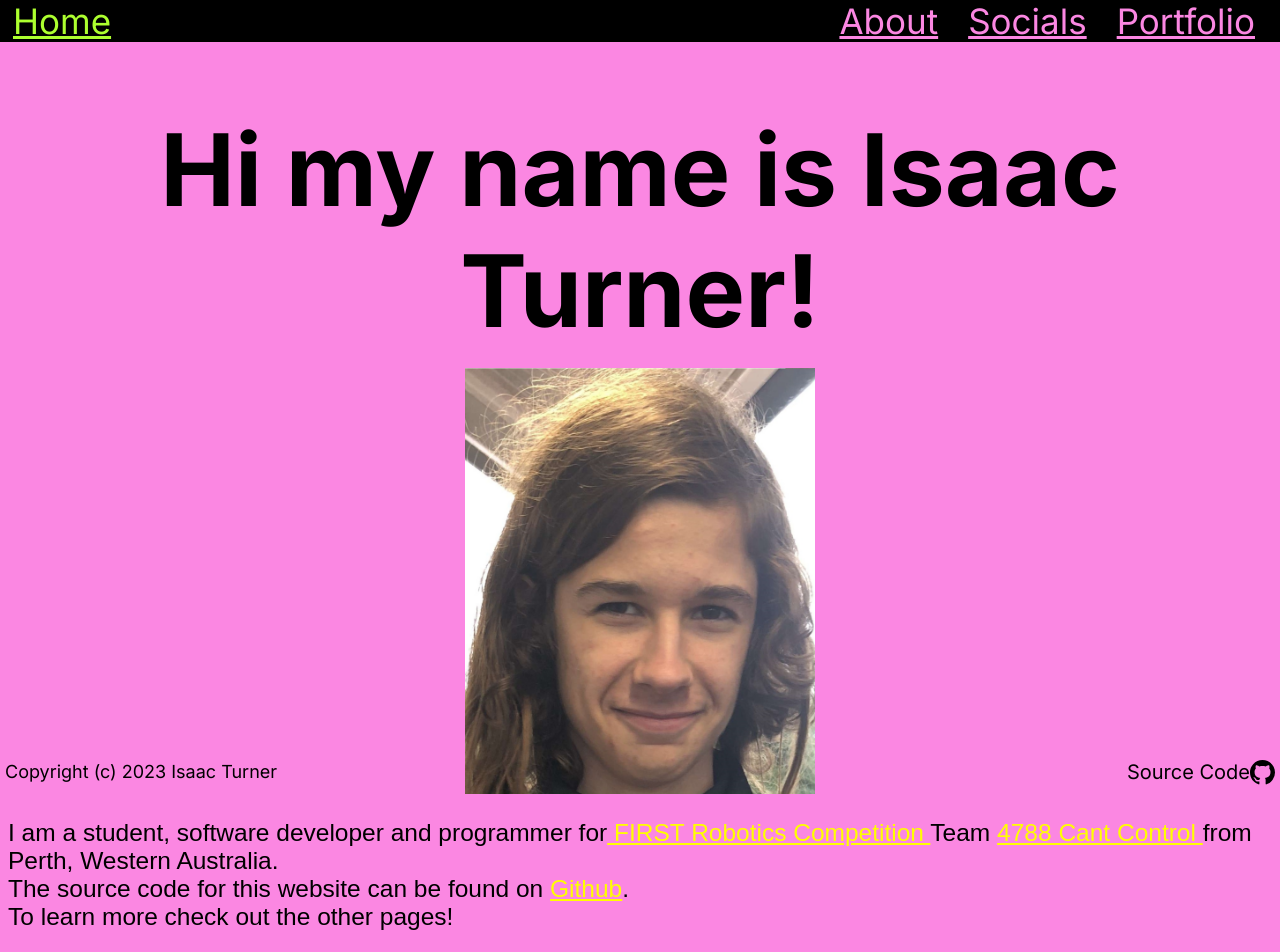
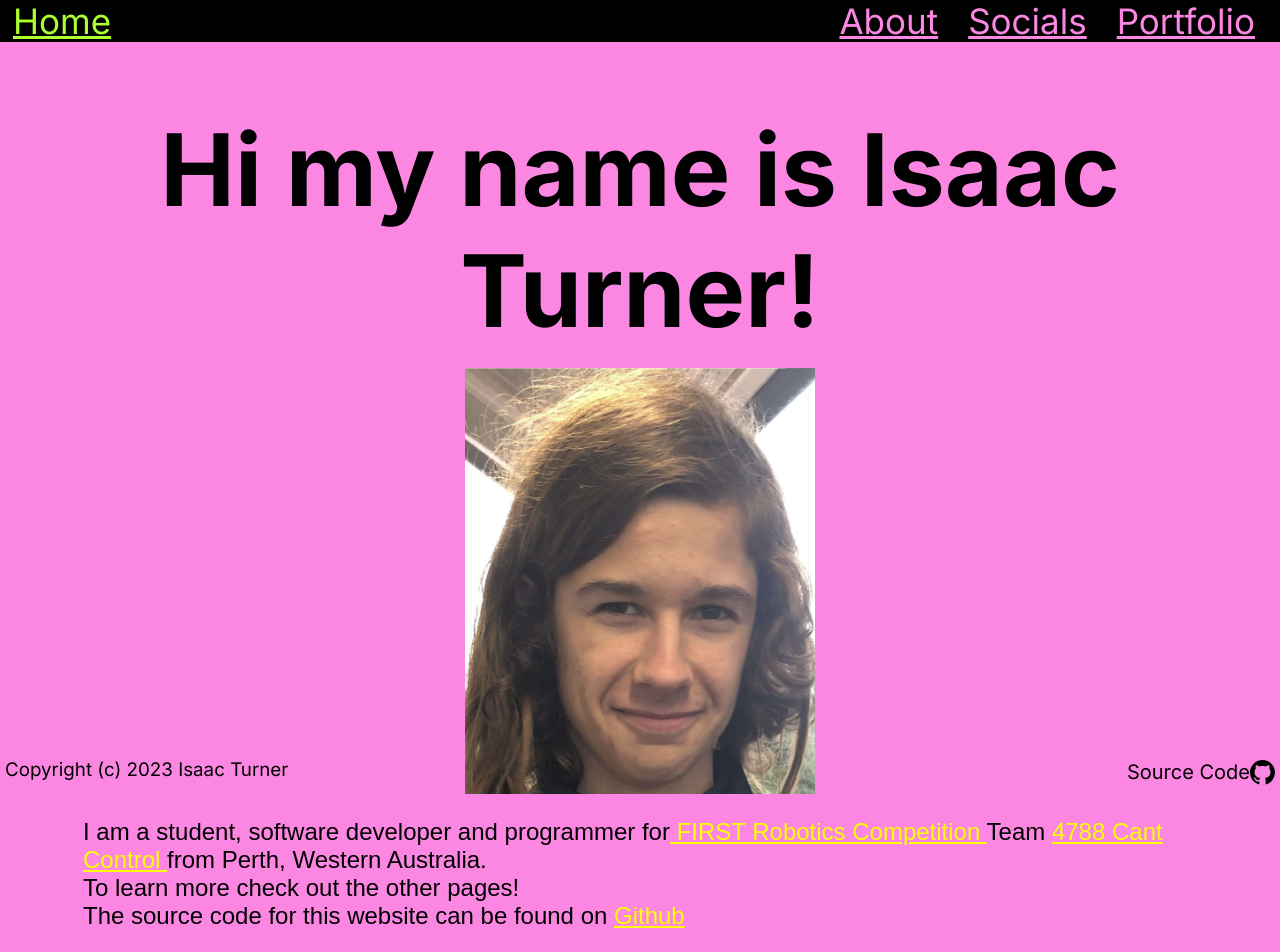
Before and after one commit to spacey-sooty/old-website, a Next.js app: page / in a window 1280 px wide. Shown: the top 952 px of the page. Built offline with nearby package versions, Linux system fonts and the light colour scheme.

Commit message:
minor changes

```diff
--- a/src/app/layout.tsx
+++ b/src/app/layout.tsx
@@ -23,7 +23,6 @@ export default function RootLayout({
     <html lang="en">
       <body className={inter.className}>
         <Navbar />
-        {/* <Navbar /> */}
         {children}
         <Footer />
       </body>
--- a/src/app/page.tsx
+++ b/src/app/page.tsx
@@ -13,8 +13,8 @@ export default function Home() {
         I am a student, software developer and programmer for
         <a href="http://firstaustralia.org/programs/first-robotics-competition/" className="link"> FIRST Robotics Competition </a>
         Team <a href="" className="link"> 4788 Cant Control </a> from Perth, Western Australia.
-        <br /> The source code for this website can be found on <a href='https://github.com/spacey-sooty/Isaac-T' className="link">Github</a>.
-        <br /> To learn more check out the other pages!
+          <br /> To learn more check out the other pages!
+          <br /> The source code for this website can be found on <a href='https://github.com/spacey-sooty/Isaac-T' className="link">Github</a>
         </p>
       </div>
     </div>
--- a/src/styles/globals.scss
+++ b/src/styles/globals.scss
@@ -8,7 +8,7 @@ h1 {
 }
 
 p {
-  font-size: larger;
+  font-size: 125%;
 }
 
 :root {
--- a/src/styles/pages/page.module.scss
+++ b/src/styles/pages/page.module.scss
@@ -4,7 +4,9 @@
 
 .text {
   font-family:sans-serif;
-  font-size: 24.5px;
+  font-size: 24px;
+  margin-left: 75px;
+  margin-right: 75px;
 }
 
 .image {
```
